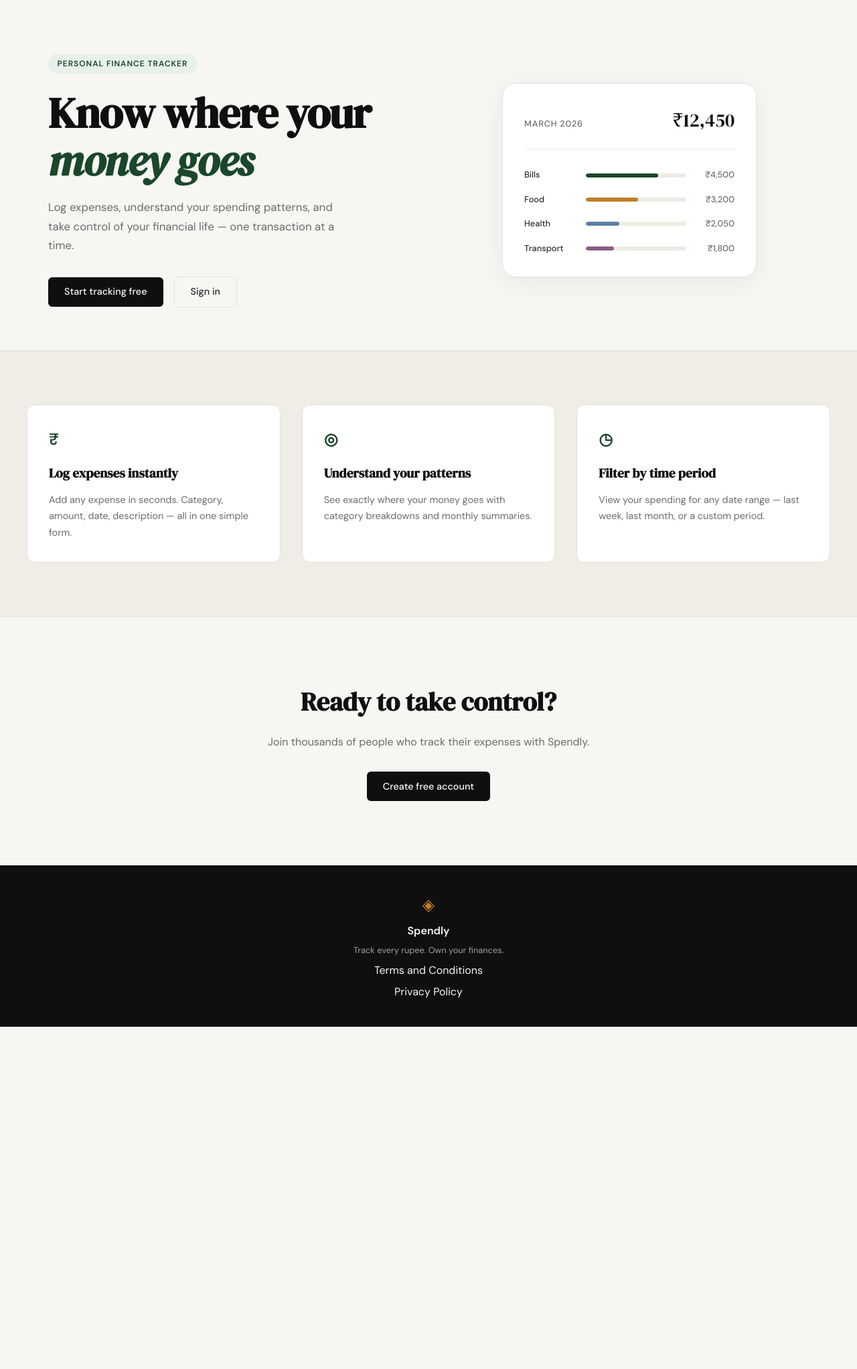
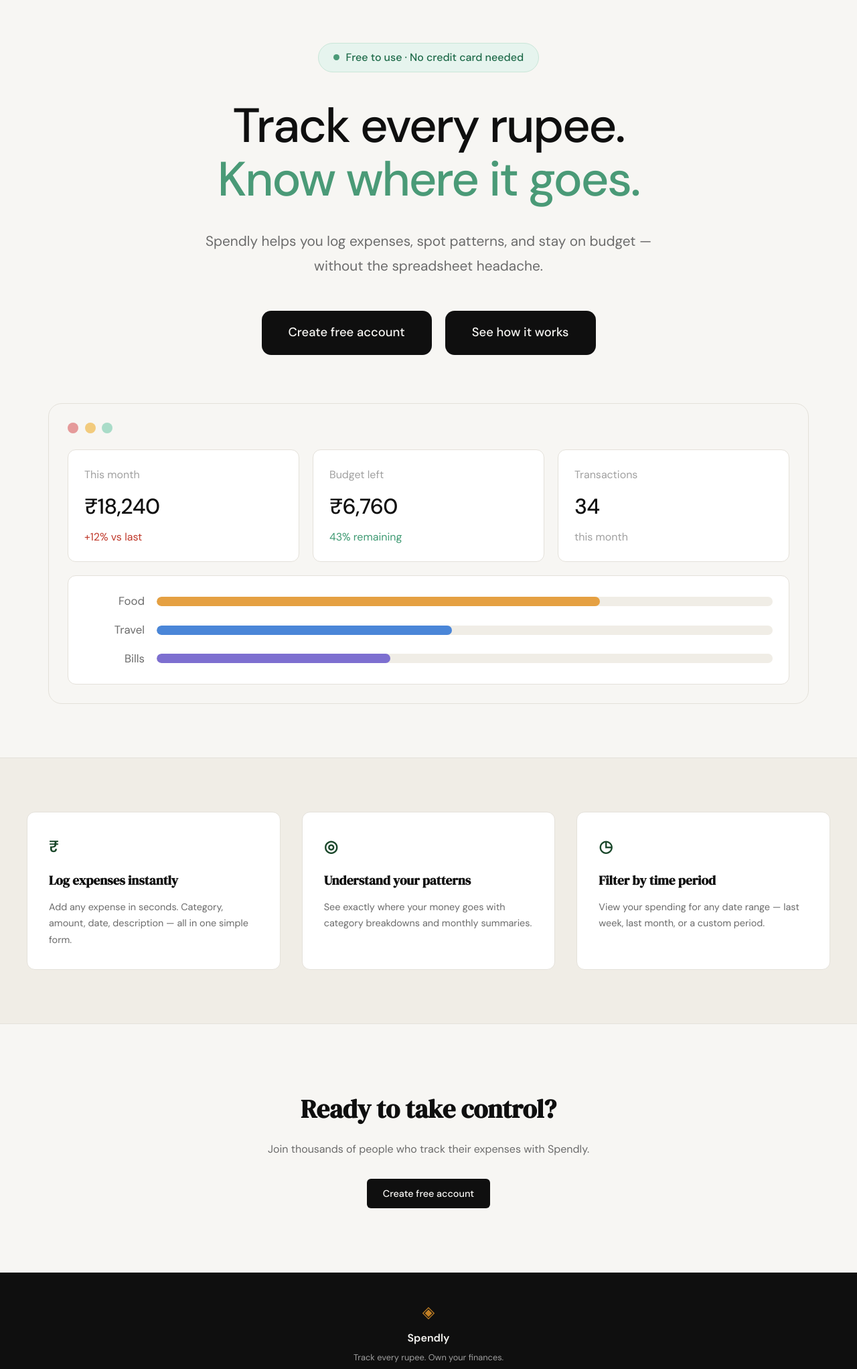
Before and after one commit to lalitnailwal/spendly, a Flask app: page / in a window 1280 px wide. Shown: the part 61-2105 px from the top of the page at 67% size. Before the commit the page ends 1594 px from the top, so only its background shows below. Run offline with Flask 3, Linux system fonts and the light colour scheme.

Commit message:
landing: redesign hero section to match mockup

```diff
--- a/static/css/style.css
+++ b/static/css/style.css
@@ -124,137 +124,184 @@ a { color: inherit; text-decoration: none; }
 /* ------------------------------------------------------------------ */
 
 .hero {
-    padding: 5rem 2rem 4rem;
-    display: grid;
-    grid-template-columns: 1fr 1fr;
-    gap: 4rem;
-    align-items: center;
+    padding: 4rem 2rem 5rem;
     max-width: var(--max-width);
     margin: 0 auto;
+    text-align: center;
+}
+
+.hero-inner {
+    display: flex;
+    flex-direction: column;
+    align-items: center;
 }
 
 .hero-badge {
-    display: inline-block;
-    background: var(--accent-light);
-    color: var(--accent);
-    font-size: 0.75rem;
-    font-weight: 600;
-    letter-spacing: 0.08em;
-    text-transform: uppercase;
-    padding: 0.35rem 0.85rem;
+    display: inline-flex;
+    align-items: center;
+    gap: 0.6rem;
+    background: #e6f4ee;
+    border: 1px solid #c9e6d8;
+    color: #1f6b4a;
+    font-size: 1rem;
+    font-weight: 500;
+    padding: 0.5rem 1.4rem;
     border-radius: 999px;
-    margin-bottom: 1.5rem;
+    margin-bottom: 2.5rem;
+}
+
+.hero-badge-dot {
+    width: 9px;
+    height: 9px;
+    border-radius: 50%;
+    background: #4a9a77;
 }
 
 .hero-title {
-    font-family: var(--font-display);
-    font-size: clamp(2.5rem, 5vw, 4rem);
-    line-height: 1.1;
-    letter-spacing: -0.02em;
+    font-family: var(--font-body);
+    font-size: clamp(2.5rem, 6vw, 4.5rem);
+    font-weight: 500;
+    line-height: 1.12;
+    letter-spacing: -0.03em;
     color: var(--ink);
-    margin-bottom: 1.25rem;
+    margin-bottom: 2rem;
 }
 
 .hero-title em {
-    font-style: italic;
-    color: var(--accent);
+    font-style: normal;
+    color: #4a9a77;
 }
 
 .hero-subtitle {
-    font-size: 1.05rem;
+    font-size: 1.3rem;
     color: var(--ink-muted);
-    line-height: 1.7;
-    max-width: 460px;
-    margin-bottom: 2rem;
+    line-height: 1.8;
+    max-width: 720px;
+    margin-bottom: 3rem;
 }
 
 .hero-actions {
     display: flex;
-    gap: 1rem;
+    gap: 1.25rem;
     align-items: center;
+    justify-content: center;
+    flex-wrap: wrap;
+}
+
+.hero-actions .btn-primary {
+    padding: 1.15rem 2.5rem;
+    border-radius: 14px;
+    font-size: 1.15rem;
 }
 
 /* ------------------------------------------------------------------ */
-/* Mock card (hero visual)                                             */
+/* Dashboard preview (hero visual)                                     */
 /* ------------------------------------------------------------------ */
 
 .hero-visual {
-    display: flex;
-    justify-content: center;
+    margin-top: 4.5rem;
 }
 
-.mock-card {
+.dash {
+    background: var(--paper);
+    border: 1px solid var(--border);
+    border-radius: var(--radius-lg);
+    padding: 1.75rem;
+    text-align: left;
+}
+
+.dash-dots {
+    display: flex;
+    gap: 0.6rem;
+    margin-bottom: 1.5rem;
+}
+
+.dash-dot {
+    width: 16px;
+    height: 16px;
+    border-radius: 50%;
+}
+
+.dash-dot-red { background: #e59a9a; }
+.dash-dot-yellow { background: #f2cb7d; }
+.dash-dot-green { background: #a9dcc8; }
+
+.dash-stats {
+    display: grid;
+    grid-template-columns: repeat(3, 1fr);
+    gap: 1.25rem;
+    margin-bottom: 1.25rem;
+}
+
+.dash-stat {
+    display: flex;
+    flex-direction: column;
     background: var(--paper-card);
     border: 1px solid var(--border);
-    border-radius: var(--radius-lg);
-    padding: 2rem;
-    width: 100%;
-    max-width: 380px;
-    box-shadow: 0 8px 40px rgba(0,0,0,0.06);
+    border-radius: var(--radius-md);
+    padding: 1.5rem;
 }
 
-.mock-card-header {
-    display: flex;
-    justify-content: space-between;
-    align-items: baseline;
-    margin-bottom: 1.75rem;
-    padding-bottom: 1.25rem;
-    border-bottom: 1px solid var(--border-soft);
+.dash-stat-label {
+    font-size: 1rem;
+    color: var(--ink-faint);
+    margin-bottom: 0.6rem;
 }
 
-.mock-label {
-    font-size: 0.8rem;
+.dash-stat-value {
+    font-size: 2rem;
     font-weight: 500;
-    color: var(--ink-muted);
-    text-transform: uppercase;
-    letter-spacing: 0.06em;
+    letter-spacing: -0.02em;
+    color: var(--ink);
+    margin-bottom: 0.4rem;
 }
 
-.mock-total {
-    font-family: var(--font-display);
-    font-size: 1.75rem;
-    color: var(--ink);
+.dash-stat-sub {
+    font-size: 1rem;
+    color: var(--ink-faint);
 }
 
-.mock-bars { display: flex; flex-direction: column; gap: 1rem; }
+.dash-stat-down { color: var(--danger); }
+.dash-stat-up { color: #3f9a73; }
 
-.mock-bar-row {
-    display: grid;
-    grid-template-columns: 80px 1fr 60px;
-    align-items: center;
-    gap: 0.75rem;
+.dash-bars {
+    display: flex;
+    flex-direction: column;
+    gap: 1rem;
+    background: var(--paper-card);
+    border: 1px solid var(--border);
+    border-radius: var(--radius-md);
+    padding: 1.5rem;
 }
 
-.mock-cat {
-    font-size: 0.8rem;
-    font-weight: 500;
-    color: var(--ink-soft);
+.dash-bar-row {
+    display: grid;
+    grid-template-columns: 90px 1fr;
+    align-items: center;
+    gap: 1.1rem;
 }
 
-.mock-bar-track {
-    height: 6px;
-    background: var(--border-soft);
+.dash-bar-cat {
+    font-size: 1.05rem;
+    color: var(--ink-muted);
+    text-align: right;
+}
+
+.dash-bar-track {
+    height: 14px;
+    background: var(--paper-warm);
     border-radius: 999px;
     overflow: hidden;
 }
 
-.mock-bar {
+.dash-bar {
     height: 100%;
-    background: var(--accent);
     border-radius: 999px;
-    transition: width 0.6s ease;
 }
 
-.mock-bar-2 { background: var(--accent-2); }
-.mock-bar-3 { background: #5b7fa6; }
-.mock-bar-4 { background: #8b5e83; }
-
-.mock-amt {
-    font-size: 0.8rem;
-    font-weight: 500;
-    color: var(--ink-muted);
-    text-align: right;
-}
+.dash-bar-food { background: #e5a042; }
+.dash-bar-travel { background: #4a86d8; }
+.dash-bar-bills { background: #7d6fd0; }
 
 /* ------------------------------------------------------------------ */
 /* Buttons                                                             */
@@ -563,14 +610,7 @@ a { color: inherit; text-decoration: none; }
 /* ------------------------------------------------------------------ */
 
 @media (max-width: 900px) {
-    .hero {
-        grid-template-columns: 1fr;
-        text-align: center;
-    }
-
-    .hero-subtitle { max-width: 100%; }
-    .hero-actions { justify-content: center; }
-    .hero-visual { display: none; }
+    .dash-stats { grid-template-columns: 1fr; }
 
     .features-inner { grid-template-columns: 1fr; }
 }
@@ -578,6 +618,8 @@ a { color: inherit; text-decoration: none; }
 @media (max-width: 600px) {
     .nav-links a:not(.nav-cta) { display: none; }
     .hero { padding: 3rem 1rem 2rem; }
+    .hero-badge { font-size: 0.85rem; padding: 0.4rem 1rem; }
+    .hero-subtitle { font-size: 1.05rem; }
     .legal { padding: 2rem 1rem 3rem; }
     .legal-inner { padding: 1.75rem 1.25rem; }
 }
--- a/templates/landing.html
+++ b/templates/landing.html
@@ -6,55 +6,56 @@
 
 <section class="hero">
     <div class="hero-inner">
-        <div class="hero-badge">Personal Finance Tracker</div>
+        <div class="hero-badge"><span class="hero-badge-dot"></span>Free to use · No credit card needed</div>
         <h1 class="hero-title">
-            Know where your<br>
-            <em>money goes</em>
+            Track every rupee.<br>
+            <em>Know where it goes.</em>
         </h1>
         <p class="hero-subtitle">
-            Log expenses, understand your spending patterns,
-            and take control of your financial life —
-            one transaction at a time.
+            Spendly helps you log expenses, spot patterns, and stay
+            on budget — without the spreadsheet headache.
         </p>
         <div class="hero-actions">
-            <a href="{{ url_for('register') }}" class="btn-primary">Start tracking free</a>
-            <a href="{{ url_for('login') }}" class="btn-ghost">Sign in</a>
+            <a href="{{ url_for('register') }}" class="btn-primary">Create free account</a>
+            <a href="#features" class="btn-primary">See how it works</a>
         </div>
     </div>
     <div class="hero-visual">
-        <div class="mock-card">
-            <div class="mock-card-header">
-                <span class="mock-label">March 2026</span>
-                <span class="mock-total">₹12,450</span>
+        <div class="dash">
+            <div class="dash-dots">
+                <span class="dash-dot dash-dot-red"></span>
+                <span class="dash-dot dash-dot-yellow"></span>
+                <span class="dash-dot dash-dot-green"></span>
             </div>
-            <div class="mock-bars">
-                <div class="mock-bar-row">
-                    <span class="mock-cat">Bills</span>
-                    <div class="mock-bar-track">
-                        <div class="mock-bar" style="width: 72%"></div>
-                    </div>
-                    <span class="mock-amt">₹4,500</span>
+            <div class="dash-stats">
+                <div class="dash-stat">
+                    <span class="dash-stat-label">This month</span>
+                    <span class="dash-stat-value">₹18,240</span>
+                    <span class="dash-stat-sub dash-stat-down">+12% vs last</span>
                 </div>
-                <div class="mock-bar-row">
-                    <span class="mock-cat">Food</span>
-                    <div class="mock-bar-track">
-                        <div class="mock-bar mock-bar-2" style="width: 52%"></div>
-                    </div>
-                    <span class="mock-amt">₹3,200</span>
+                <div class="dash-stat">
+                    <span class="dash-stat-label">Budget left</span>
+                    <span class="dash-stat-value">₹6,760</span>
+                    <span class="dash-stat-sub dash-stat-up">43% remaining</span>
                 </div>
-                <div class="mock-bar-row">
-                    <span class="mock-cat">Health</span>
-                    <div class="mock-bar-track">
-                        <div class="mock-bar mock-bar-3" style="width: 33%"></div>
-                    </div>
-                    <span class="mock-amt">₹2,050</span>
+                <div class="dash-stat">
+                    <span class="dash-stat-label">Transactions</span>
+                    <span class="dash-stat-value">34</span>
+                    <span class="dash-stat-sub">this month</span>
                 </div>
-                <div class="mock-bar-row">
-                    <span class="mock-cat">Transport</span>
-                    <div class="mock-bar-track">
-                        <div class="mock-bar mock-bar-4" style="width: 28%"></div>
-                    </div>
-                    <span class="mock-amt">₹1,800</span>
+            </div>
+            <div class="dash-bars">
+                <div class="dash-bar-row">
+                    <span class="dash-bar-cat">Food</span>
+                    <div class="dash-bar-track"><div class="dash-bar dash-bar-food" style="width: 72%"></div></div>
+                </div>
+                <div class="dash-bar-row">
+                    <span class="dash-bar-cat">Travel</span>
+                    <div class="dash-bar-track"><div class="dash-bar dash-bar-travel" style="width: 48%"></div></div>
+                </div>
+                <div class="dash-bar-row">
+                    <span class="dash-bar-cat">Bills</span>
+                    <div class="dash-bar-track"><div class="dash-bar dash-bar-bills" style="width: 38%"></div></div>
                 </div>
             </div>
         </div>
```
Also changed, not shown: Hero Image.png (added).
